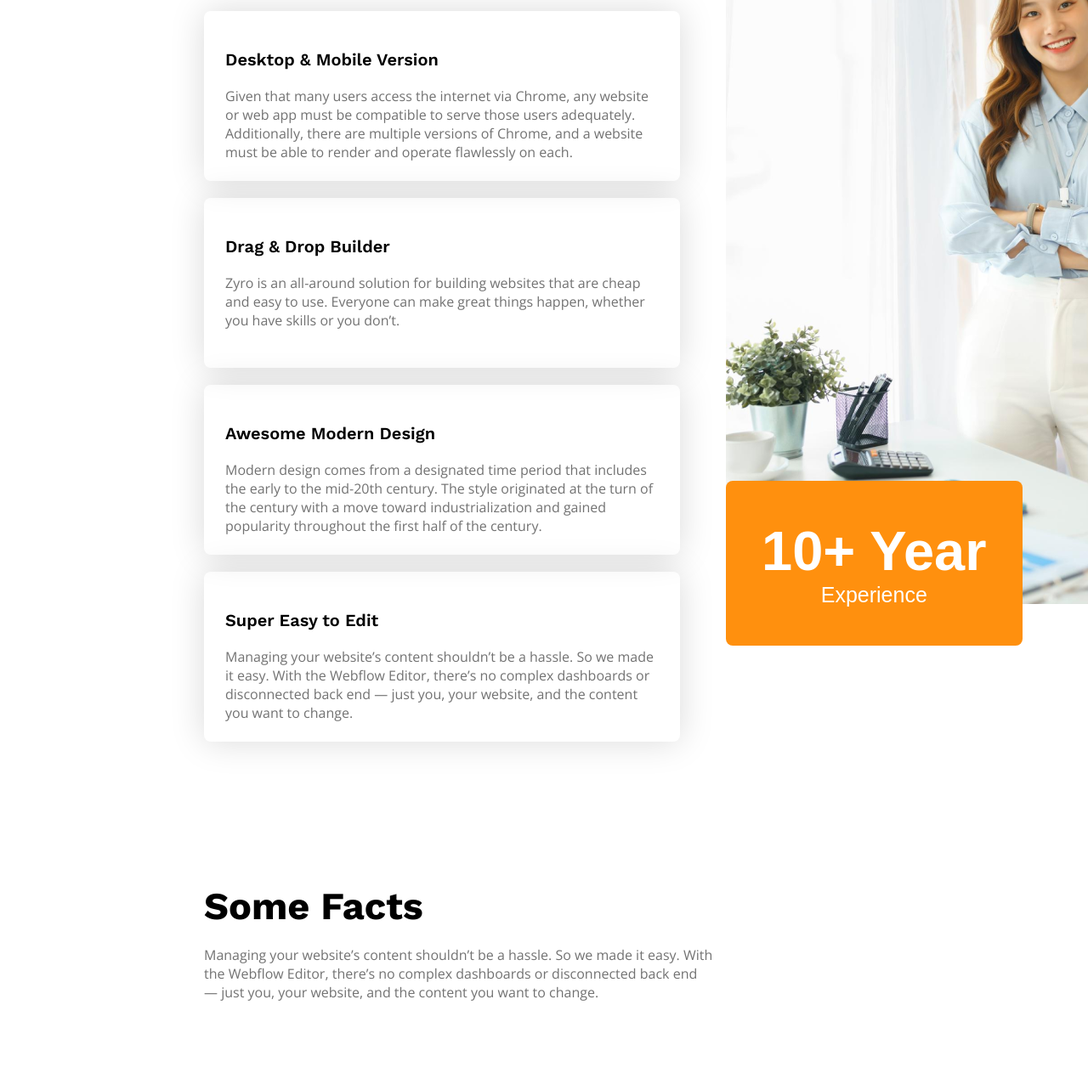
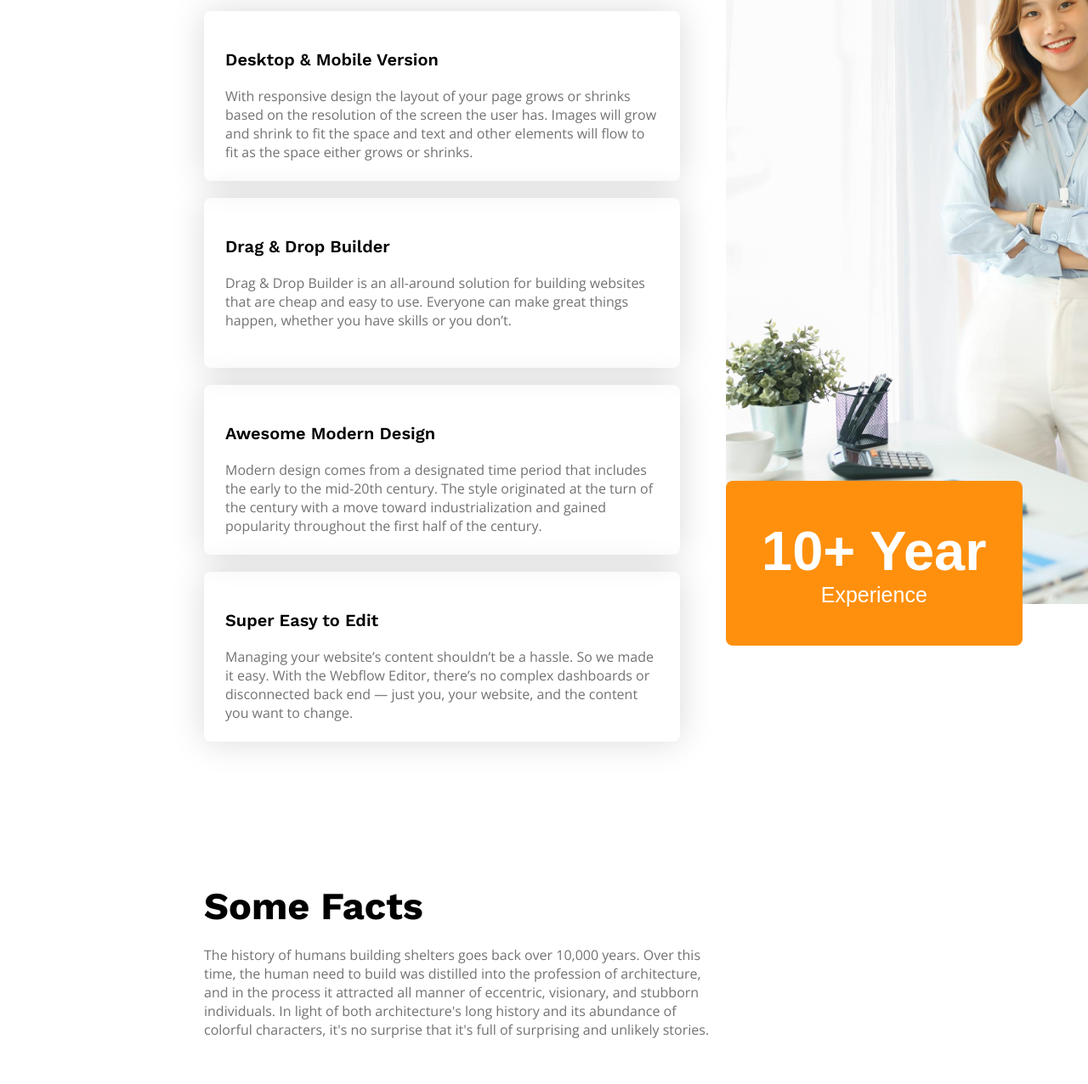
Before and after one commit to taniyamim/assignment-2, a plain HTML site: page index.html in a window 1280 px wide. Shown: the part 3899-5175 px from the top of the page at 85% size. Drawn offline with nearby package versions, Linux system fonts and the light colour scheme.

Commit message:
text edited

```diff
--- a/index.html
+++ b/index.html
@@ -167,17 +167,16 @@
                 <div class="features-love-card">
                     <div class="card-container">
                     <h3 class="card-title">Desktop & Mobile Version</h3>
-                    <p class="card-info">Given that many users access the internet via Chrome, any website or web
-                         app must be compatible to serve those users adequately. Additionally, there are multiple
-                          versions of Chrome, and a website must be able to render and operate flawlessly on each.
+                    <p class="card-info">With responsive design the layout of your page grows or shrinks based on the resolution of the screen the user has.  Images will grow and shrink to fit the space and text and other elements will flow to fit as the space either grows or shrinks.
                         </p>
                     </div>
                 </div>
                 <div class="features-love-card">
                     <div class="card-container">
                     <h3 class="card-title">Drag & Drop Builder</h3>
-                    <p class="card-info">Zyro is an all-around solution for building websites that are cheap and
-                         easy to use. Everyone can make great things happen, whether you have skills or you don’t.
+                    <p class="card-info">Drag & Drop Builder is an all-around solution for building websites that
+                         are cheap and easy to use. Everyone can make great things happen, whether you have skills
+                          or you don’t.
                         </p>
                     </div>
                 </div>
@@ -214,9 +213,7 @@
         <section class="facts">
             <div class="facts-1">
                 <h1 class="facts-1-title">Some Facts</h1>
-                <p class="facts-1-info">Managing your website’s content shouldn’t be a hassle. So we made it easy.
-                     With the Webflow Editor, there’s no complex dashboards or disconnected back end — just you,
-                      your website, and the content you want to change.</p>
+                <p class="facts-1-info">The history of humans building shelters goes back over 10,000 years. Over this time, the human need to build was distilled into the profession of architecture, and in the process it attracted all manner of eccentric, visionary, and stubborn individuals. In light of both architecture's long history and its abundance of colorful characters, it's no surprise that it's full of surprising and unlikely stories. </p>
             </div>
 
             <div class="facts-2">
```
